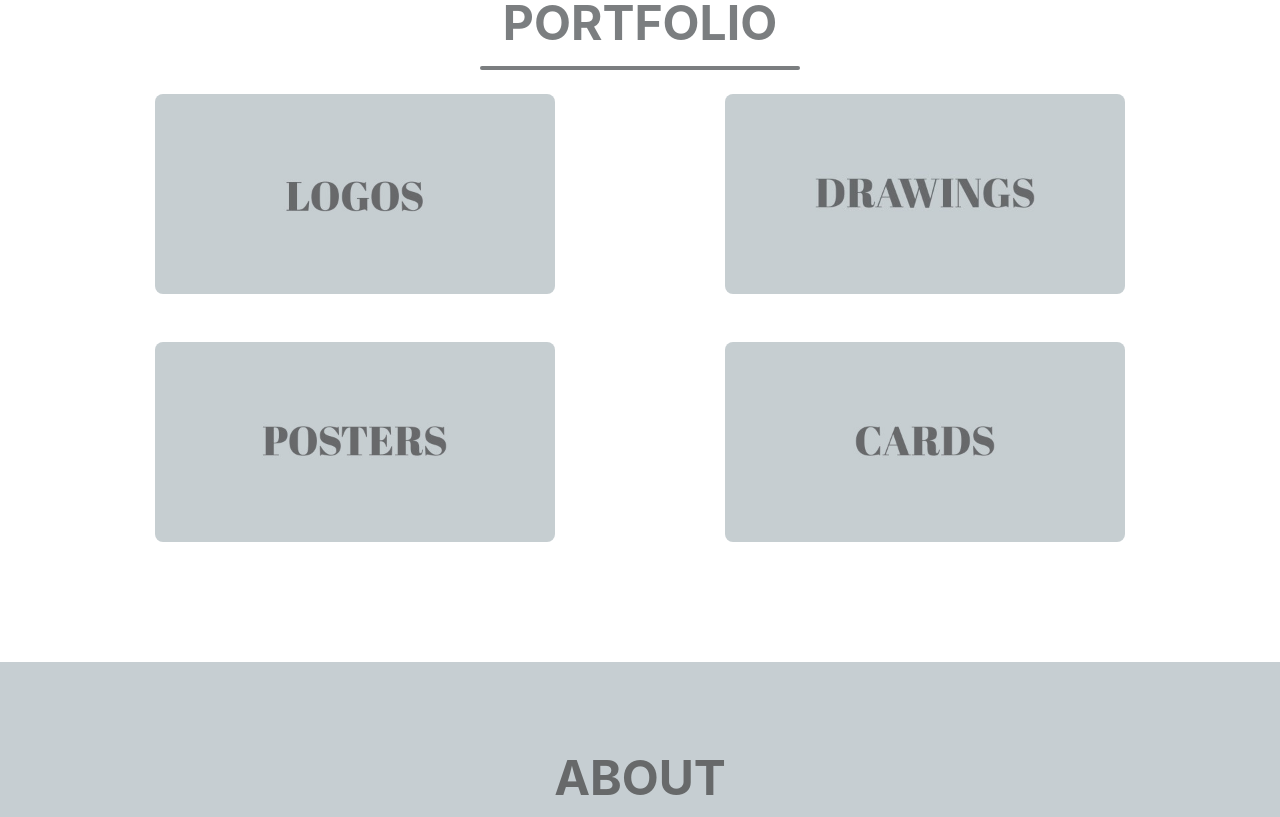
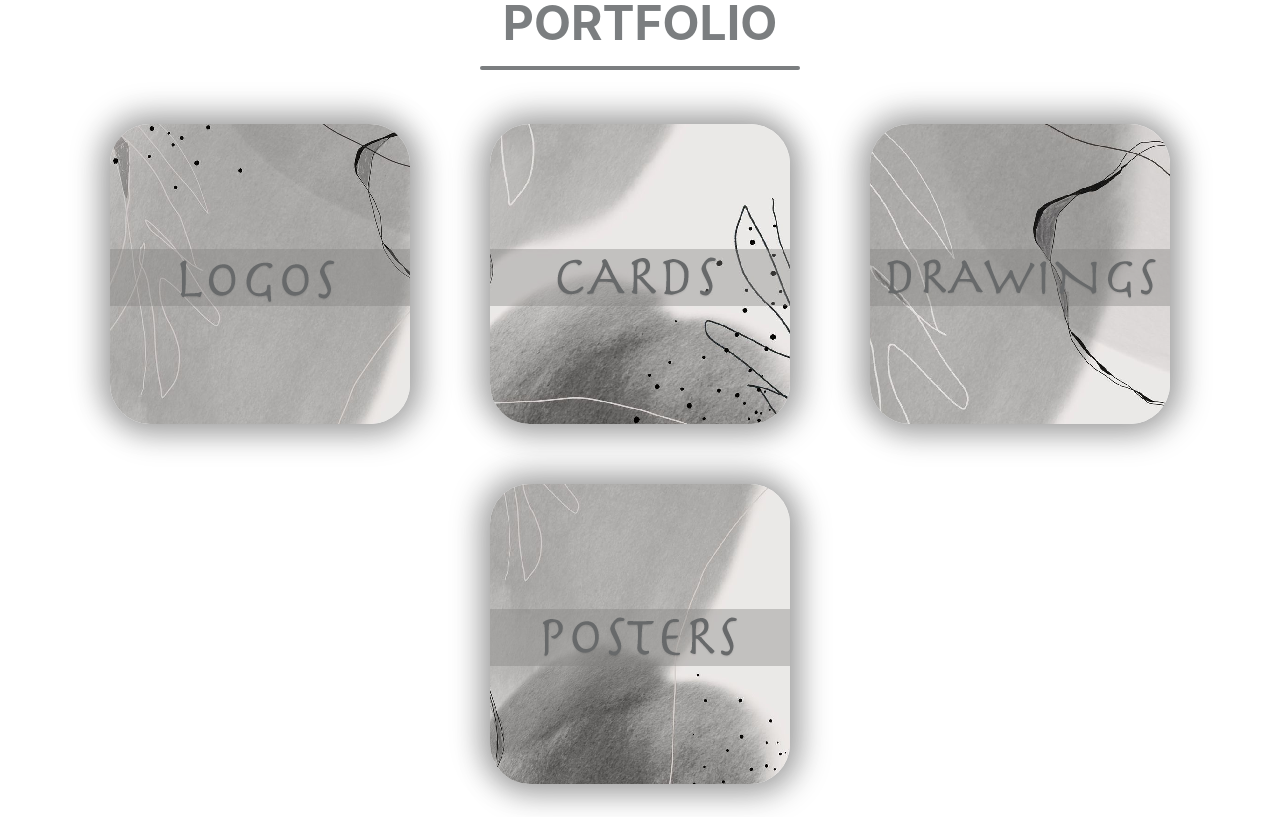
Before and after one commit to tagreedm/tagreedm.github.io, a plain HTML site: page index.html in a window 1280 px wide. Shown: the part 817-1634 px from the top of the page. Drawn offline with nearby package versions, Linux system fonts and the light colour scheme; a web font is replaced by a local one.

Commit message:
updating the main page

```diff
--- /dev/null
+++ b/css/card.css
@@ -0,0 +1,77 @@
+.cards-list {
+    z-index: 0;
+    width: 100%;
+    display: flex;
+    justify-content: space-around;
+    flex-wrap: wrap;
+  }
+
+  .card {
+    margin: 30px auto;
+    width: 300px;
+    height: 300px;
+    border-radius: 40px;
+  box-shadow: 5px 5px 30px 7px rgba(0,0,0,0.25), -5px -5px 30px 7px rgba(0,0,0,0.22);
+    cursor: pointer;
+    transition: 0.4s;
+  }
+
+  .card .card_image {
+    width: inherit;
+    height: inherit;
+    border-radius: 40px;
+  }
+
+  .card .card_image img {
+    width: inherit;
+    height: inherit;
+    border-radius: 40px;
+    object-fit: cover;
+  }
+
+  .card .card_title {
+    text-align: center;
+    font-family: sans-serif;
+    font-weight: bold;
+    font-size: 30px;
+    margin-top: -80px;
+  }
+
+  .card:hover {
+    transform: scale(0.9, 0.9);
+    box-shadow: 5px 5px 30px 15px rgba(0,0,0,0.25),
+      -5px -5px 30px 15px rgba(0,0,0,0.22);
+  }
+
+  .title-white {
+    color: white;
+    background-color:rgba(77, 77, 77, 0.5);
+  }
+
+  .title-black {
+    color: black;
+  }
+
+  @media all and (max-width: 500px) {
+    .card-list {
+      /* On small screens, we are no longer using row direction but column */
+      flex-direction: column;
+    }
+  }
+
+
+  /*
+  .card {
+    margin: 30px auto;
+    width: 300px;
+    height: 300px;
+    border-radius: 40px;
+    background-image: url('https://i.redd.it/b3esnz5ra34y.jpg');
+    background-size: cover;
+    background-repeat: no-repeat;
+    background-position: center;
+    background-repeat: no-repeat;
+  box-shadow: 5px 5px 30px 7px rgba(0,0,0,0.25), -5px -5px 30px 7px rgba(0,0,0,0.22);
+    transition: 0.4s;
+  }
+  */
--- a/index.html
+++ b/index.html
@@ -58,6 +58,7 @@
             </div>
         </header>
         <section class="page-section portfolio" id="portfolio">
+            <link rel="stylesheet" href="css/card.css">
             <div class="container">
                 <!-- Portfolio Section Heading-->
                 <div class="text-center">
@@ -70,43 +71,31 @@
                 <!-- Portfolio Grid Items-->
                 <div class="row justify-content-center">
                     <!-- Portfolio Items-->
-                    <div class="col-md-6 col-lg-6 mb-5">
-                        <div class="portfolio-item mx-auto" >
-                            <a href="logos.html#portfolio">
-                                <div class="portfolio-item-caption d-flex align-items-center justify-content-center h-100 w-100">
-                                    <div class="portfolio-item-caption-content text-center text-white"><i class="fas fa-plus fa-3x"></i></div>
-                                </div><img class="img-fluid" src="assets/img/logocat.jpg" alt="Log Cabin"/>
-                            </a>
-                        </div>
+                    <div class="cards-list">
+
+                          <a href="logos.html">
+                            <div class="card 1">
+                            <div class="card_image"> <img src="assets/logoscat.png" /> </div>
+                            </div>
+                          </a>
+                          <a href="cards.html">
+                            <div class="card 1">
+                            <div class="card_image"> <img src="assets/cardcat.png" /> </div>
+                            </div>
+                          </a>
+                          <a href="drawings.html">
+                            <div class="card 1">
+                            <div class="card_image"> <img src="assets/drwiningcat.png" /> </div>
+                            </div>
+                          </a>
+                          <a href="posters.html">
+                            <div class="card 1">
+                            <div class="card_image"> <img src="assets/posretcat.png" /> </div>
+                            </div>
+                          </a>
+
+
                     </div>
-                    <div class="col-md-6 col-lg-6 mb-5">
-                        <div class="portfolio-item mx-auto">
-                            <a href="drawings.html#portfolio">
-                                <div class="portfolio-item-caption d-flex align-items-center justify-content-center h-100 w-100">
-                                    <div class="portfolio-item-caption-content text-center text-white"><i class="fas fa-plus fa-3x"></i></div>
-                                </div><img class="img-fluid" src="assets/img/drawingscat.jpg" alt="Tasty Cake"/>
-                            </a>
-                        </div>
-                    </div>
-                    <div class="col-md-6 col-lg-6 mb-5">
-                        <div class="portfolio-item mx-auto">
-                            <a href="posters.html#portfolio">
-                                <div class="portfolio-item-caption d-flex align-items-center justify-content-center h-100 w-100">
-                                    <div class="portfolio-item-caption-content text-center text-white"><i class="fas fa-plus fa-3x"></i></div>
-                                </div><img class="img-fluid" src="assets/img/postercat.jpg" alt="Circus Tent"/>
-                            </a>
-                        </div>
-                    </div>
-                    <div class="col-md-6 col-lg-6 mb-5">
-                        <div class="portfolio-item mx-auto">
-                            <a href="cards.html#portfolio">
-                                <div class="portfolio-item-caption d-flex align-items-center justify-content-center h-100 w-100">
-                                    <div class="portfolio-item-caption-content text-center text-white"><i class="fas fa-plus fa-3x"></i></div>
-                                </div><img class="img-fluid" src="assets/img/cardcat.jpg" alt="Controller"/>
-                            </a>
-                        </div>
-                    </div>
-
             </div>
         </section>
         <!-- Portfolio Modal-->
```
Also changed, not shown: assets/cardcat.png (added), assets/drwiningcat.png (added), assets/logoscat.png (added), assets/posretcat.png (added), css/styles.css.
